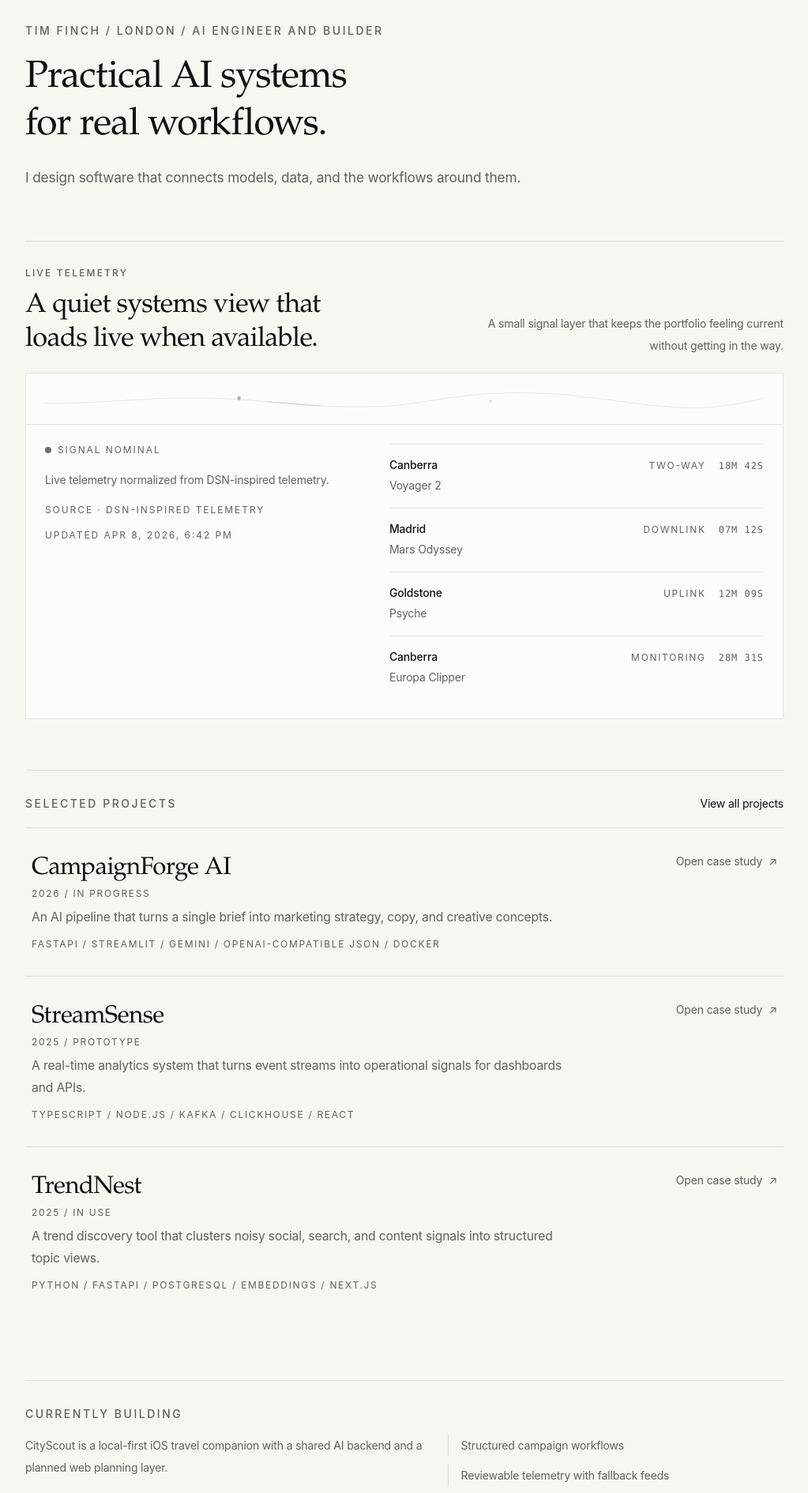
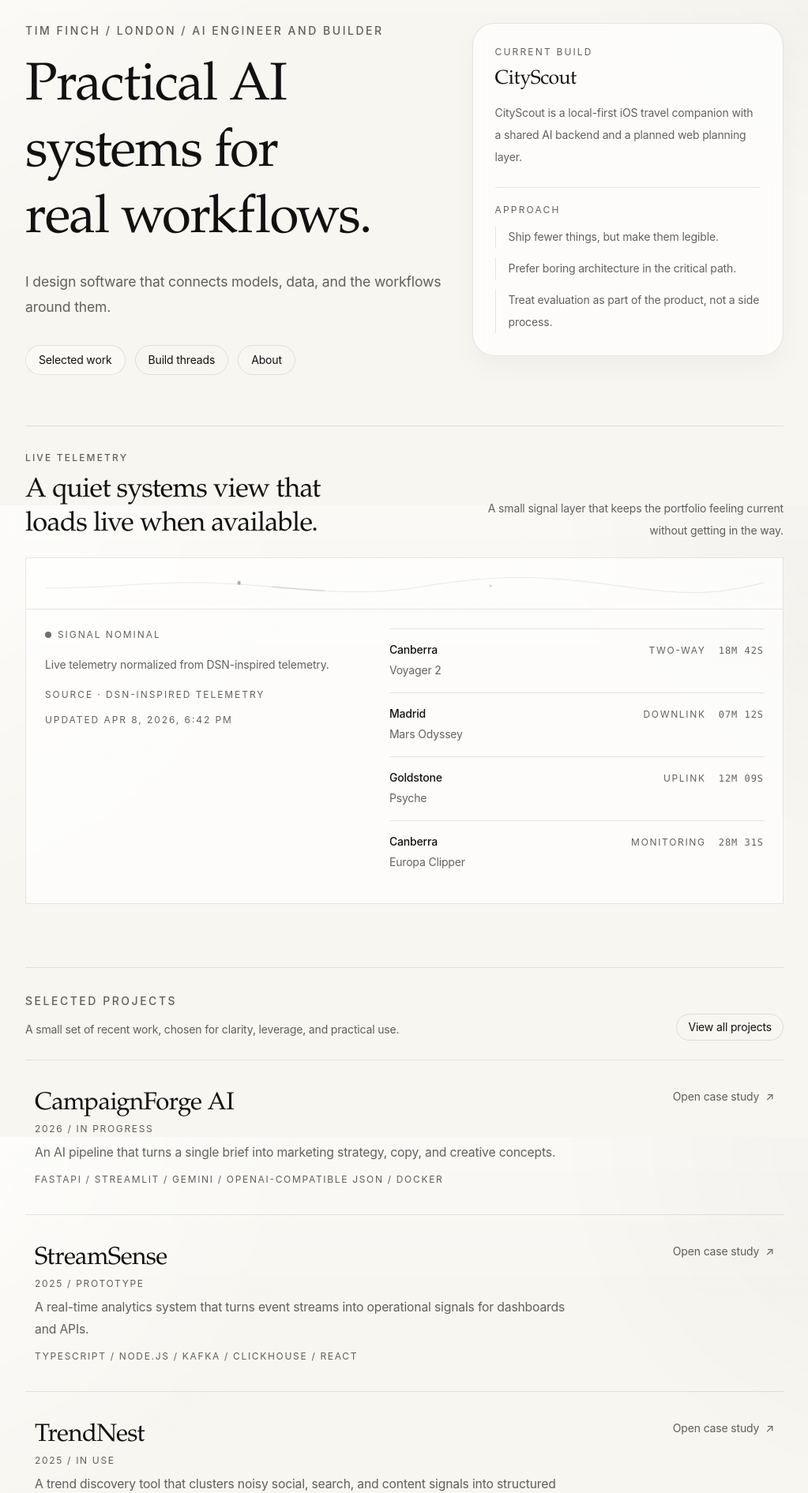
Before and after one commit to Peippo1/portfolio-site, a Next.js app: page / in a window 1280 px wide. Shown: the part 160-2051 px from the top of the page at 79% size, without its empty margins (128-1151 px from the left). Built offline with nearby package versions, Linux system fonts and the light colour scheme.

Commit message:
make the portfolio feel less spartan

```diff
--- a/src/app/about/page.tsx
+++ b/src/app/about/page.tsx
@@ -1,6 +1,7 @@
 import type { Metadata } from "next";
 import { Container } from "@/components/ui/container";
 import { PageIntro } from "@/components/ui/page-intro";
+import { Surface } from "@/components/ui/surface";
 import { profile } from "@/data/profile";
 import { cityScoutSummary } from "@/data/writing";
 
@@ -25,7 +26,8 @@ export default function AboutPage() {
           description="I build practical AI systems, data infrastructure, and product software with a focus on clarity and reliability."
         />
 
-        <section className="mt-14 max-w-2xl border-t border-[var(--color-border)] pt-7">
+        <section className="mt-14 grid gap-8 lg:grid-cols-[minmax(0,1.05fr)_minmax(18rem,0.95fr)] lg:items-start">
+          <div className="max-w-2xl border-t border-[var(--color-border)] pt-7">
             <div className="space-y-8 text-[1rem] leading-8 text-[var(--color-muted)] sm:text-[1.03rem]">
               <div>
                 <h2 className="text-sm font-medium tracking-[0.18em] text-[var(--color-muted)] uppercase">
@@ -46,13 +48,6 @@ export default function AboutPage() {
                   development, designing systems that connect model output to
                   real workflows.
                 </p>
-            </div>
-
-            <div>
-              <h2 className="text-sm font-medium tracking-[0.18em] text-[var(--color-muted)] uppercase">
-                Current build
-              </h2>
-              <p className="mt-3">{cityScoutSummary.oneLine}</p>
               </div>
 
               <div>
@@ -100,6 +95,48 @@ export default function AboutPage() {
                 </div>
               </div>
             ) : null}
+          </div>
+
+          <div className="space-y-6 lg:pt-7">
+            <Surface className="p-6 sm:p-7">
+              <div className="space-y-5">
+                <div>
+                  <p className="text-xs tracking-[0.18em] text-[var(--color-muted)] uppercase">
+                    Current build
+                  </p>
+                  <p className="font-editorial mt-3 text-[1.35rem] leading-tight text-[var(--color-text)] sm:text-[1.55rem]">
+                    CityScout
+                  </p>
+                  <p className="mt-3 text-sm leading-7 text-[var(--color-muted)]">
+                    {cityScoutSummary.readerFacing}
+                  </p>
+                </div>
+
+                <div className="border-t border-[var(--color-border)] pt-5">
+                  <p className="text-xs tracking-[0.18em] text-[var(--color-muted)] uppercase">
+                    Principles
+                  </p>
+                  <ul className="mt-3 space-y-3 text-sm leading-7 text-[var(--color-muted)]">
+                    {profile.principles.map((principle) => (
+                      <li key={principle} className="border-l border-[var(--color-border)] pl-4">
+                        {principle}
+                      </li>
+                    ))}
+                  </ul>
+                </div>
+              </div>
+            </Surface>
+
+            <Surface className="p-6 sm:p-7">
+              <p className="text-xs tracking-[0.18em] text-[var(--color-muted)] uppercase">
+                Working record
+              </p>
+              <p className="mt-3 text-sm leading-7 text-[var(--color-muted)]">
+                I use writing to keep product decisions legible, especially when
+                the system shape changes faster than the copy does.
+              </p>
+            </Surface>
+          </div>
         </section>
       </Container>
     </main>
--- a/src/app/globals.css
+++ b/src/app/globals.css
@@ -24,12 +24,36 @@ html {
 
 body {
   min-height: 100vh;
-  background: var(--color-bg);
+  background:
+    radial-gradient(circle at top left, rgba(255, 255, 255, 0.72), transparent 34%),
+    radial-gradient(circle at top right, rgba(17, 17, 17, 0.035), transparent 30%),
+    linear-gradient(180deg, rgba(255, 255, 255, 0.35), transparent 26%),
+    var(--color-bg);
+  background-attachment: fixed;
   color: var(--color-text);
   font-family: var(--font-sans);
   letter-spacing: -0.01em;
   line-height: 1.5;
   text-rendering: optimizeLegibility;
+}
+
+body::before {
+  content: "";
+  pointer-events: none;
+  position: fixed;
+  inset: 0;
+  background-image:
+    linear-gradient(rgba(17, 17, 17, 0.016) 1px, transparent 1px),
+    linear-gradient(90deg, rgba(17, 17, 17, 0.012) 1px, transparent 1px);
+  background-size: 100% 36px, 36px 100%;
+  opacity: 0.38;
+  mask-image: linear-gradient(
+    180deg,
+    rgba(0, 0, 0, 0.18),
+    rgba(0, 0, 0, 0.05) 18%,
+    rgba(0, 0, 0, 0.05) 82%,
+    rgba(0, 0, 0, 0.14)
+  );
 }
 
 ::selection {
--- a/src/app/page.tsx
+++ b/src/app/page.tsx
@@ -1,6 +1,7 @@
 import Link from "next/link";
 import { LiveTelemetry } from "@/components/home/live-telemetry";
 import { Container } from "@/components/ui/container";
+import { Surface } from "@/components/ui/surface";
 import { getFeaturedProjects } from "@/data/projects";
 import { profile } from "@/data/profile";
 import { cityScoutSummary } from "@/data/writing";
@@ -16,48 +17,107 @@ const recentFocus = [
 export default function HomePage() {
   return (
     <main>
-      <Container className="max-w-4xl py-16 sm:py-20 lg:py-24">
+      <Container className="max-w-5xl py-14 sm:py-20 lg:py-24">
+        <section className="grid gap-8 lg:grid-cols-[minmax(0,1.15fr)_minmax(18rem,0.85fr)] lg:items-start">
           <header className="max-w-3xl">
             <p className="text-sm font-medium tracking-[0.18em] text-[var(--color-muted)] uppercase">
               {profile.name} / London / {profile.role}
             </p>
 
-          <h1 className="font-editorial mt-5 max-w-2xl text-4xl leading-tight sm:text-5xl">
+            <h1 className="font-editorial mt-5 max-w-2xl text-4xl leading-tight sm:text-5xl lg:text-[4.2rem]">
               Practical AI systems for real workflows.
             </h1>
 
-          <p className="mt-5 max-w-2xl text-[1.02rem] leading-8 text-[var(--color-muted)] sm:text-[1.08rem]">
-            I design software that connects models, data, and the workflows around them.
+            <p className="mt-5 max-w-2xl text-[1.04rem] leading-8 text-[var(--color-muted)] sm:text-[1.1rem]">
+              I design software that connects models, data, and the workflows
+              around them.
             </p>
+
+            <div className="mt-8 flex flex-wrap gap-3">
+              <Link
+                href="/projects"
+                className="inline-flex rounded-full border border-[var(--color-border)] bg-[rgba(255,255,255,0.35)] px-4 py-2 text-sm text-[var(--color-text)] transition-colors duration-150 hover:bg-white/60 focus-visible:bg-white/60 focus-visible:outline-none"
+              >
+                Selected work
+              </Link>
+              <Link
+                href="/writing"
+                className="inline-flex rounded-full border border-[var(--color-border)] px-4 py-2 text-sm text-[var(--color-muted)] transition-colors duration-150 hover:bg-black/[0.03] hover:text-[var(--color-text)] focus-visible:bg-black/[0.03] focus-visible:text-[var(--color-text)] focus-visible:outline-none"
+              >
+                Build threads
+              </Link>
+              <Link
+                href="/about"
+                className="inline-flex rounded-full border border-[var(--color-border)] px-4 py-2 text-sm text-[var(--color-muted)] transition-colors duration-150 hover:bg-black/[0.03] hover:text-[var(--color-text)] focus-visible:bg-black/[0.03] focus-visible:text-[var(--color-text)] focus-visible:outline-none"
+              >
+                About
+              </Link>
+            </div>
           </header>
+
+          <Surface className="p-6 sm:p-7">
+            <div className="space-y-6">
+              <div>
+                <p className="text-xs tracking-[0.18em] text-[var(--color-muted)] uppercase">
+                  Current build
+                </p>
+                <p className="font-editorial mt-3 text-[1.35rem] leading-tight text-[var(--color-text)] sm:text-[1.55rem]">
+                  CityScout
+                </p>
+                <p className="mt-3 text-sm leading-7 text-[var(--color-muted)]">
+                  {cityScoutSummary.oneLine}
+                </p>
+              </div>
+
+              <div className="border-t border-[var(--color-border)] pt-5">
+                <p className="text-xs tracking-[0.18em] text-[var(--color-muted)] uppercase">
+                  Approach
+                </p>
+                <ul className="mt-3 space-y-3 text-sm leading-7 text-[var(--color-muted)]">
+                  {profile.principles.slice(0, 3).map((principle) => (
+                    <li key={principle} className="border-l border-[var(--color-border)] pl-4">
+                      {principle}
+                    </li>
+                  ))}
+                </ul>
+              </div>
+            </div>
+          </Surface>
+        </section>
 
         <LiveTelemetry />
 
         <section
           aria-labelledby="featured-projects"
-          className="mt-14 border-t border-[var(--color-border)] pt-7 sm:mt-16 sm:pt-8"
+          className="mt-16 border-t border-[var(--color-border)] pt-7 sm:mt-20 sm:pt-8"
         >
-          <div className="flex items-baseline justify-between gap-4">
+          <div className="flex flex-col gap-4 sm:flex-row sm:items-end sm:justify-between">
+            <div className="max-w-2xl">
               <h2
                 id="featured-projects"
                 className="text-sm font-medium tracking-[0.18em] text-[var(--color-muted)] uppercase"
               >
                 Selected Projects
               </h2>
+              <p className="mt-3 text-sm leading-7 text-[var(--color-muted)]">
+                A small set of recent work, chosen for clarity, leverage, and
+                practical use.
+              </p>
+            </div>
             <Link
               href="/projects"
-              className="text-sm text-[var(--color-muted)] hover:text-[var(--color-text)] focus-visible:bg-black/[0.03] focus-visible:outline-none"
+              className="inline-flex w-fit rounded-full border border-[var(--color-border)] px-3.5 py-1.5 text-sm text-[var(--color-muted)] transition-colors duration-150 hover:bg-black/[0.03] hover:text-[var(--color-text)] focus-visible:bg-black/[0.03] focus-visible:text-[var(--color-text)] focus-visible:outline-none"
             >
               View all projects
             </Link>
           </div>
 
-          <div className="mt-5 divide-y divide-[var(--color-border)] border-t border-[var(--color-border)]">
+          <div className="mt-6 divide-y divide-[var(--color-border)] border-t border-[var(--color-border)]">
             {featuredProjects.map((project) => (
               <article key={project.slug} className="group py-5 sm:py-6">
                 <Link
                   href={`/projects/${project.slug}`}
-                  className="grid gap-3 rounded-[1rem] px-1 py-1 transition-colors duration-150 hover:bg-black/[0.015] focus-visible:bg-black/[0.02] focus-visible:outline-none sm:grid-cols-[minmax(0,1fr)_auto] sm:gap-6 sm:px-2 sm:py-2"
+                  className="grid gap-4 rounded-[1.25rem] px-1 py-2 transition-colors duration-150 hover:bg-black/[0.015] focus-visible:bg-black/[0.02] focus-visible:outline-none sm:grid-cols-[minmax(0,1fr)_auto] sm:gap-6 sm:px-3 sm:py-3"
                 >
                   <div className="min-w-0">
                     <div className="flex flex-wrap items-baseline gap-x-3 gap-y-1">
@@ -91,8 +151,8 @@ export default function HomePage() {
           <h2 className="text-sm font-medium tracking-[0.18em] text-[var(--color-muted)] uppercase">
             Currently building
           </h2>
-          <div className="mt-4 grid gap-6 text-sm leading-7 text-[var(--color-muted)] sm:grid-cols-[minmax(0,1.2fr)_minmax(0,1fr)]">
-            <p className="max-w-2xl">{cityScoutSummary.oneLine}</p>
+          <div className="mt-4 grid gap-6 text-sm leading-7 text-[var(--color-muted)] sm:grid-cols-[minmax(0,1.15fr)_minmax(0,0.85fr)]">
+            <p className="max-w-2xl">{cityScoutSummary.readerFacing}</p>
             <ul className="space-y-2.5">
               {recentFocus.map((item) => (
                 <li key={item} className="border-l border-[var(--color-border)] pl-4">
--- /dev/null
+++ b/src/components/ui/surface.tsx
@@ -0,0 +1,16 @@
+import type { ReactNode } from "react";
+
+type SurfaceProps = {
+  children: ReactNode;
+  className?: string;
+};
+
+export function Surface({ children, className = "" }: SurfaceProps) {
+  return (
+    <div
+      className={`rounded-[1.75rem] border border-[var(--color-border)] bg-[var(--color-surface)] shadow-[var(--shadow-soft)] backdrop-blur-sm ${className}`.trim()}
+    >
+      {children}
+    </div>
+  );
+}
```
Also changed, not shown: src/components/layout/site-footer.tsx (+11 -3 lines). Lines whose indentation alone changed are shown as unchanged.
